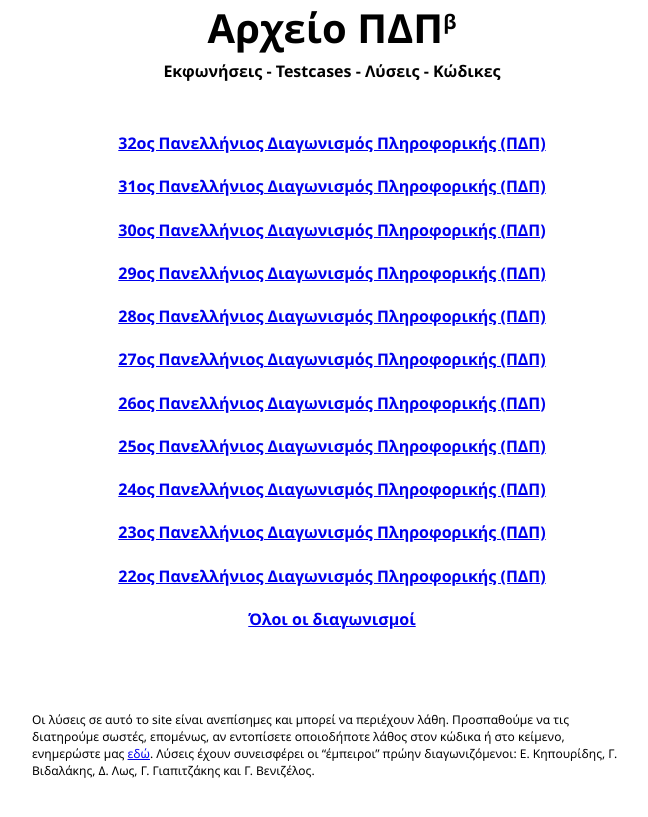
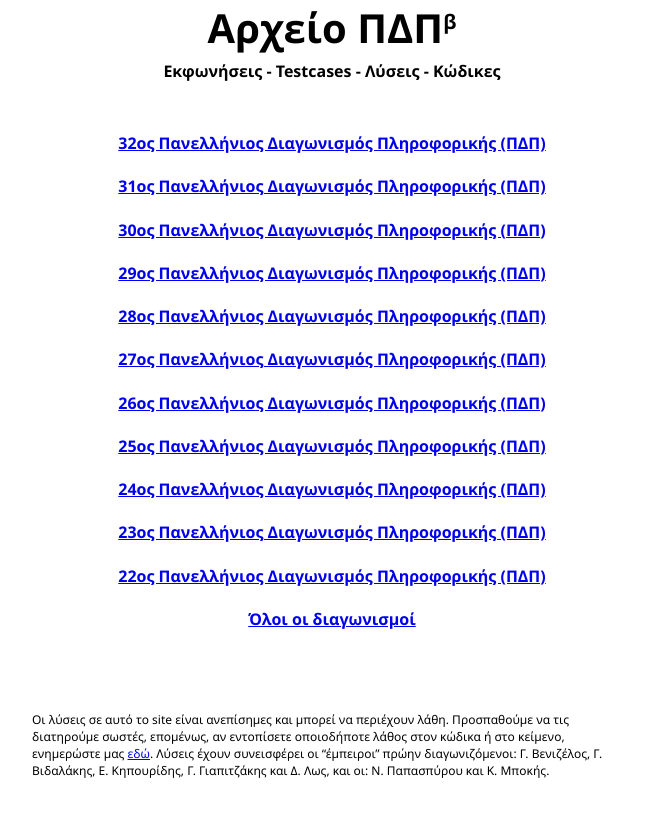
Before and after one commit to pdp-archive/pdp-archive.github.io, a Jekyll site: the page built from index.html, in a window 1280 px wide. Shown: the top 817 px of the page, without its empty margins (308-956 px from the left). Built offline with Jekyll 4.4.1, drawn with Linux system fonts in a browser that asks for light colours; some of the changed lines change nothing that is shown.

Commit message:
Add other contributors section to footer

```diff
--- a/_includes/contributors_footer.html
+++ b/_includes/contributors_footer.html
@@ -1,9 +1,10 @@
 <div id="footer">
   Οι λύσεις σε αυτό το site είναι ανεπίσημες και μπορεί να περιέχουν λάθη. Προσπαθούμε να τις διατηρούμε σωστές, επομένως, αν εντοπίσετε οποιοδήποτε λάθος στον κώδικα ή στο κείμενο, ενημερώστε μας <a href="https://github.com/pdp-archive/pdp-archive.github.io/issues">εδώ</a>.
 
-  Λύσεις έχουν συνεισφέρει οι “έμπειροι” πρώην διαγωνιζόμενοι: <div id="contributors_displayer"></div>.
+  Λύσεις έχουν συνεισφέρει οι “έμπειροι” πρώην διαγωνιζόμενοι: <div id="contestant_contributors_displayer" class="contributors_displayer"></div>, και οι: <div id="other_contributors_displayer" class="contributors_displayer"></div>.
 
 </div>
 <script type="text/javascript">
-  populateShuffledNames("contributors_displayer");
+  populateShuffledContestantContributorNames("contestant_contributors_displayer");
+  populateShuffledOtherContributorNames("other_contributors_displayer");
 </script>
--- a/css/main.scss
+++ b/css/main.scss
@@ -33,7 +33,7 @@
 }
 
 /* Remove new line from the contributors' displayer div. */
-#contributors_displayer {
+.contributors_displayer {
   display: inline;
 }
 
--- a/js/contributors_displayer.js
+++ b/js/contributors_displayer.js
@@ -9,16 +9,21 @@ function concatenateNames(arr) {
   return arr.slice(0, -1).join(', ') + ' και ' + arr.slice(-1);
 }
 
-function shuffleNames() {
-  // !!!If you are a contributor add your name to the array below
+// !!!If you are a contributor add your name to the arrays below
 // respecting alphabetical order.
-  var shuffled_names = [
+var contestant_contributor_names = [
   "Γ. Βενιζέλος",
   "Γ. Βιδαλάκης",
   "Γ. Γιαπιτζάκης",
   "Ε. Κηπουρίδης",
   "Δ. Λως",
 ];
+var other_contributor_names = [
+  "Κ. Μποκής",
+  "Ν. Παπασπύρου",
+];
+
+function shuffleNames(shuffled_names) {
 
   // Generate a permutation uniformly at random.
   // Choose a random name from the remaining ones and
@@ -33,8 +38,14 @@ function shuffleNames() {
   return shuffled_names;
 }
 
-/* Populates shuffled names in the given div. */
-function populateShuffledNames(element_id) {
-  var shuffled_names = shuffleNames()
+/* Populates shuffled contestant contributor names in the given div. */
+function populateShuffledContestantContributorNames(element_id) {
+  var shuffled_names = shuffleNames(contestant_contributor_names);
   document.getElementById(element_id).innerHTML = concatenateNames(shuffled_names);
 }
+
+/* Populates shuffled other contributor names in the given div. */
+function populateShuffledOtherContributorNames(element_id) {
+  var shuffled_names = shuffleNames(other_contributor_names);
+  document.getElementById(element_id).innerHTML = concatenateNames(shuffled_names);
+}
```
Also changed, not shown: 1 other file. Lines whose indentation alone changed are shown as unchanged.
